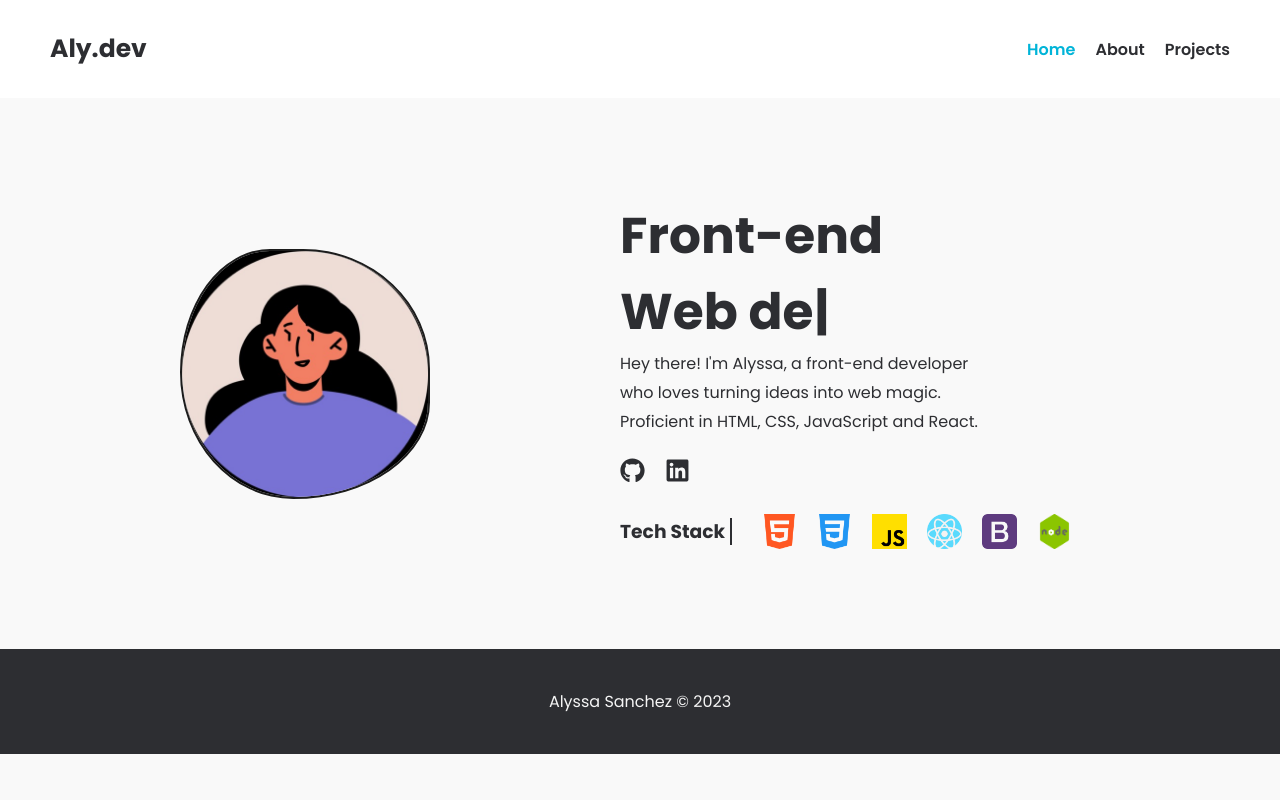
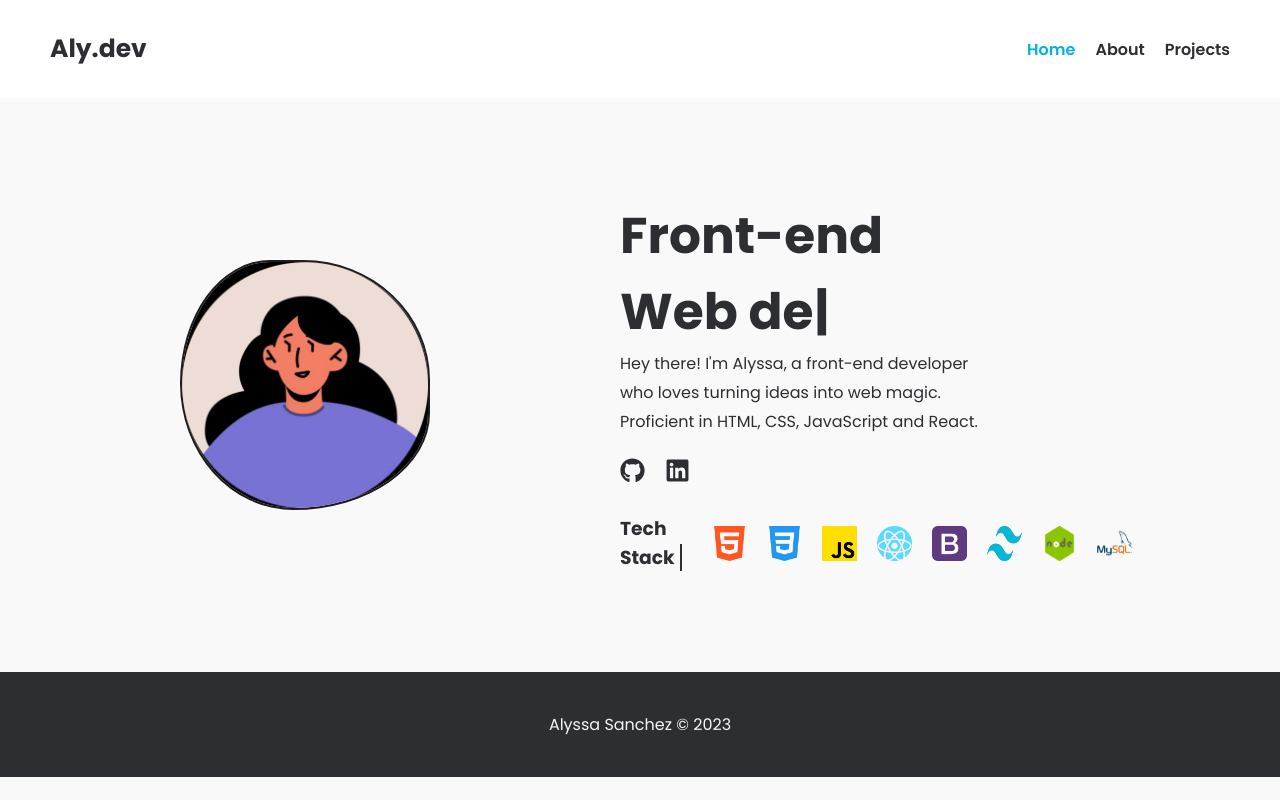
Before and after one commit to sanchezalyssa/portfolio, a React (Vite) app: page / in a window 1280 px wide. Built offline with nearby package versions, Linux system fonts and the light colour scheme; the HTML template or start-up script is replaced by a standard one.

Commit message:
add tailwind and mysql png

```diff
--- a/src/components/Home.jsx
+++ b/src/components/Home.jsx
@@ -4,8 +4,10 @@ import bootstrap from "../assets/bootstrap.png"
 import css from "../assets/css.png"
 import html from "../assets/html.png"
 import js from "../assets/js.png"
+import mysql from "../assets/mysql.png"
 import node from "../assets/node.png"
 import react from "../assets/react.png"
+import tailwind from "../assets/tailwind.png"
 import "../styles/Home.css"
 import avatar from "/image/avatar1.jpg"
 
@@ -50,7 +52,9 @@ export default function Home() {
                         <img src={js} alt="html" />
                         <img src={react} alt="react" />
                         <img src={bootstrap} alt="bootstrap" />
-                        <img src={node} alt="node" width={250} />
+                        <img src={tailwind} alt="tailwind" />
+                        <img src={node} alt="node" />
+                        <img src={mysql} alt="mysql" />
                     </div>
                 </div>
             </div>
--- a/src/styles/Project.css
+++ b/src/styles/Project.css
@@ -2,9 +2,8 @@
     display: flex;
     flex-direction: column;
     flex-wrap: wrap;
-    text-wrap: balance;
-    word-break: break-all;
 }
+
 .project-list {
     margin-bottom: 50px;
     display: flex;
@@ -16,52 +15,63 @@
     box-shadow: rgba(0, 0, 0, 0.1) 0px 0px 10px 0px;
     text-wrap: balance;
 }
+
 .prog-lead {
     margin-bottom: 30px;
     text-align: center;
     color: #00b4d8;
     font-size: 1.5625rem;
 }
+
 .proj-img {
     max-width: 500px;
     border-radius: 10px;
     transition: transform 0.5s ease-in-out;
 }
+
 .proj-img:hover {
     transform: scale(1.1);
 }
+
 .proj-title {
     text-align: start;
     margin-bottom: 20px;
 }
+
 .text-detail {
     font-weight: 500;
     color: #767676;
     text-align: justify;
 }
+
 .progs {
     margin: 15px 0;
     display: flex;
     justify-content: start;
     gap: 20px;
 }
+
 .links {
     display: flex;
     justify-content: start;
     gap: 20px;
 }
+
 .link-list {
     display: flex;
     align-items: start;
     gap: 7px;
 }
+
 .icon {
     font-size: 1.25rem;
     color: black;
 }
+
 .icon:hover {
     color: #00b4d8;
 }
+
 .black {
     color: black;
     font-weight: 500;
@@ -72,6 +82,7 @@
         flex-direction: column;
         gap: 20px;
     }
+
     .proj-img {
         width: 100%;
     }
```
Also changed, not shown: src/assets/mysql.png (added), src/assets/tailwind.png (added).
